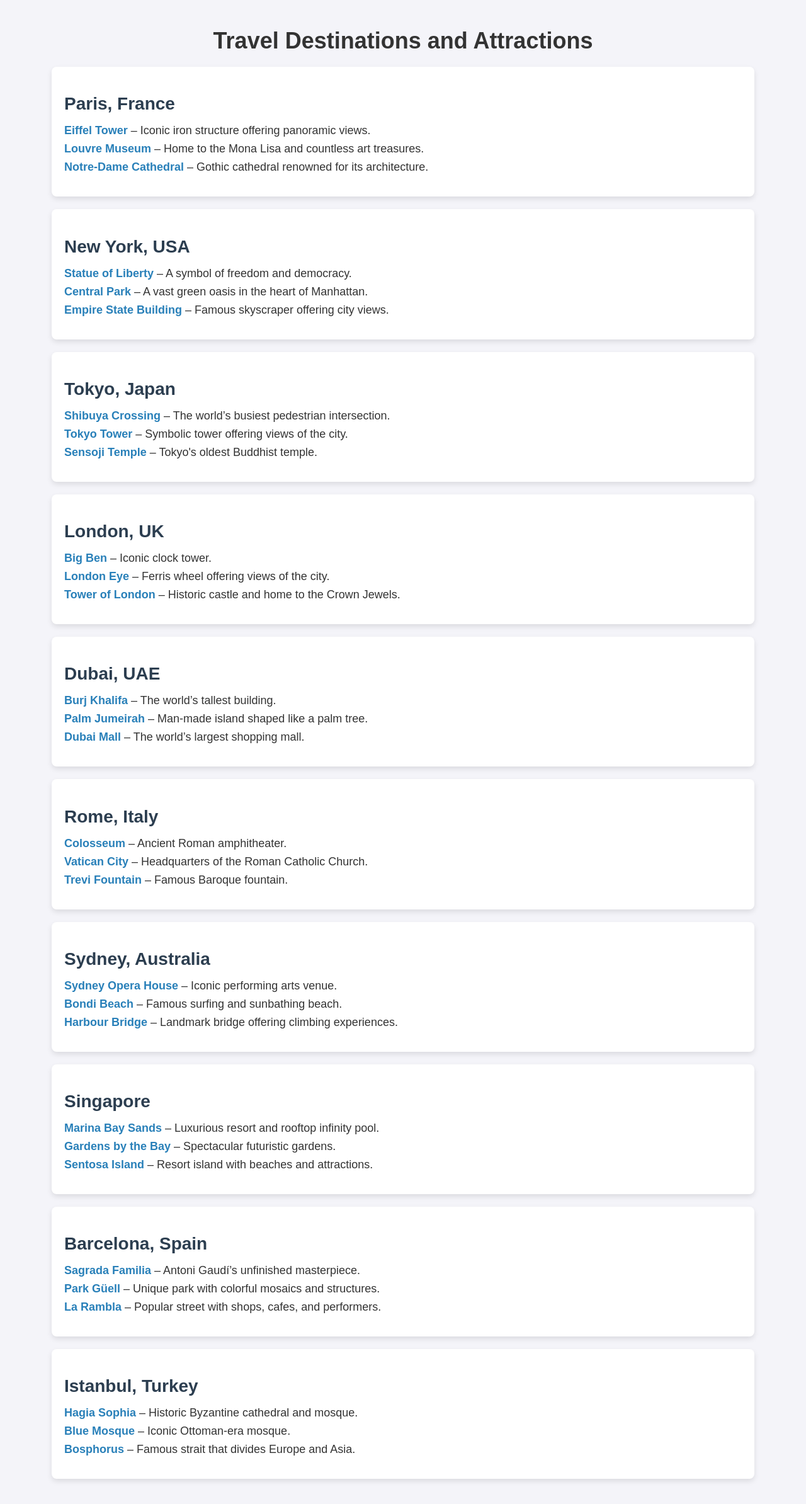
After one commit to Sowmika-Arul/Tourism, a Flask app: template templates/new.html in a window 1280 px wide. The commit adds this page. Shown: the whole page at 63% size. Run offline with Flask 3, Linux system fonts and the light colour scheme; the template is opened without the code that fills it, so the values that code supplies are empty.

Commit message:
added new

```diff
--- a/app.py
+++ b/app.py
@@ -1,4 +1,4 @@
-from flask import Flask, render_template
+from flask import Flask, render_template, request, redirect, url_for, session, flash
 import mysql.connector
 import secrets
 
@@ -29,6 +29,17 @@
     connection.close()
     return packages
 
+# Fetch user from the database
+def get_user(username, password):
+    connection = get_db_connection()
+    cursor = connection.cursor()
+    query = "SELECT * FROM users WHERE username = %s AND password = %s"
+    cursor.execute(query, (username, password))
+    user = cursor.fetchone()
+    cursor.close()
+    connection.close()
+    return user
+
 @app.route('/')
 def index():
     return render_template('index.html')
@@ -39,5 +50,28 @@
     travel_packages = get_travel_packages()  # Fetch data from the DB
     return render_template('places.html', packages=travel_packages)  # Pass data to the template
 
+# Route for user login
+@app.route('/login', methods=['POST'])
+def login():
+    username = request.form['username']
+    password = request.form['password']
+
+    # Validate user credentials
+    user = get_user(username, password)
+    if user:
+        session['username'] = username  # Store the username in session
+        flash('Login successful!', 'success')
+        return redirect(url_for('show_travel_packages'))  # Redirect to the travel packages page
+    else:
+        flash('Invalid username or password', 'danger')
+        return redirect(url_for('index'))  # Redirect back to the index page
+
+# Route to logout
+@app.route('/logout')
+def logout():
+    session.pop('username', None)  # Remove username from session
+    flash('You have been logged out.', 'info')
+    return redirect(url_for('index'))  # Redirect to the index page
+
 if __name__ == '__main__':
     app.run(debug=True)
--- a/templates/index.html
+++ b/templates/index.html
@@ -32,6 +32,10 @@
                 <option value="paris">Paris</option>
                 <option value="new-york">New York</option>
                 <option value="tokyo">Tokyo</option>
+                <option value="london">London</option>
+                <option value="dubai">Dubai</option>
+                <option value="rome">Rome</option>
+                <option value="singapore">Singapore</option>
                 <option value="sydney">Sydney</option>
             </select>
 
--- /dev/null
+++ b/templates/new.html
@@ -0,0 +1,167 @@
+<!DOCTYPE html>
+<html lang="en">
+<head>
+    <meta charset="UTF-8">
+    <meta name="viewport" content="width=device-width, initial-scale=1.0">
+    <title>Travel Destinations</title>
+    <style>
+        body {
+            font-family: Arial, sans-serif;
+            background-color: #f4f4f9;
+            margin: 0;
+            padding: 20px;
+            color: #333;
+        }
+
+        h1 {
+            text-align: center;
+            font-size: 36px;
+            color: #333;
+            margin-bottom: 20px;
+        }
+
+        .container {
+            width: 90%;
+            max-width: 1200px;
+            margin: 0 auto;
+        }
+
+        .city {
+            background-color: #fff;
+            margin-bottom: 20px;
+            padding: 20px;
+            border-radius: 8px;
+            box-shadow: 0 4px 8px rgba(0, 0, 0, 0.1);
+        }
+
+        .city h2 {
+            font-size: 28px;
+            color: #2c3e50;
+            margin-bottom: 10px;
+        }
+
+        .attractions {
+            list-style-type: none;
+            padding: 0;
+        }
+
+        .attractions li {
+            margin: 8px 0;
+            font-size: 18px;
+        }
+
+        .attractions li strong {
+            color: #2980b9;
+        }
+
+    </style>
+</head>
+<body>
+
+    <h1>Travel Destinations and Attractions</h1>
+
+    <div class="container">
+        <!-- Paris -->
+        <div class="city">
+            <h2>Paris, France</h2>
+            <ul class="attractions">
+                <li><strong>Eiffel Tower</strong> – Iconic iron structure offering panoramic views.</li>
+                <li><strong>Louvre Museum</strong> – Home to the Mona Lisa and countless art treasures.</li>
+                <li><strong>Notre-Dame Cathedral</strong> – Gothic cathedral renowned for its architecture.</li>
+            </ul>
+        </div>
+
+        <!-- New York -->
+        <div class="city">
+            <h2>New York, USA</h2>
+            <ul class="attractions">
+                <li><strong>Statue of Liberty</strong> – A symbol of freedom and democracy.</li>
+                <li><strong>Central Park</strong> – A vast green oasis in the heart of Manhattan.</li>
+                <li><strong>Empire State Building</strong> – Famous skyscraper offering city views.</li>
+            </ul>
+        </div>
+
+        <!-- Tokyo -->
+        <div class="city">
+            <h2>Tokyo, Japan</h2>
+            <ul class="attractions">
+                <li><strong>Shibuya Crossing</strong> – The world’s busiest pedestrian intersection.</li>
+                <li><strong>Tokyo Tower</strong> – Symbolic tower offering views of the city.</li>
+                <li><strong>Sensoji Temple</strong> – Tokyo's oldest Buddhist temple.</li>
+            </ul>
+        </div>
+
+        <!-- London -->
+        <div class="city">
+            <h2>London, UK</h2>
+            <ul class="attractions">
+                <li><strong>Big Ben</strong> – Iconic clock tower.</li>
+                <li><strong>London Eye</strong> – Ferris wheel offering views of the city.</li>
+                <li><strong>Tower of London</strong> – Historic castle and home to the Crown Jewels.</li>
+            </ul>
+        </div>
+
+        <!-- Dubai -->
+        <div class="city">
+            <h2>Dubai, UAE</h2>
+            <ul class="attractions">
+                <li><strong>Burj Khalifa</strong> – The world’s tallest building.</li>
+                <li><strong>Palm Jumeirah</strong> – Man-made island shaped like a palm tree.</li>
+                <li><strong>Dubai Mall</strong> – The world’s largest shopping mall.</li>
+            </ul>
+        </div>
+
+        <!-- Rome -->
+        <div class="city">
+            <h2>Rome, Italy</h2>
+            <ul class="attractions">
+                <li><strong>Colosseum</strong> – Ancient Roman amphitheater.</li>
+                <li><strong>Vatican City</strong> – Headquarters of the Roman Catholic Church.</li>
+                <li><strong>Trevi Fountain</strong> – Famous Baroque fountain.</li>
+            </ul>
+        </div>
+
+        <!-- Sydney -->
+        <div class="city">
+            <h2>Sydney, Australia</h2>
+            <ul class="attractions">
+                <li><strong>Sydney Opera House</strong> – Iconic performing arts venue.</li>
+                <li><strong>Bondi Beach</strong> – Famous surfing and sunbathing beach.</li>
+                <li><strong>Harbour Bridge</strong> – Landmark bridge offering climbing experiences.</li>
+            </ul>
+        </div>
+
+        <!-- Singapore -->
+        <div class="city">
+            <h2>Singapore</h2>
+            <ul class="attractions">
+                <li><strong>Marina Bay Sands</strong> – Luxurious resort and rooftop infinity pool.</li>
+                <li><strong>Gardens by the Bay</strong> – Spectacular futuristic gardens.</li>
+                <li><strong>Sentosa Island</strong> – Resort island with beaches and attractions.</li>
+            </ul>
+        </div>
+
+        <!-- Barcelona -->
+        <div class="city">
+            <h2>Barcelona, Spain</h2>
+            <ul class="attractions">
+                <li><strong>Sagrada Familia</strong> – Antoni Gaudí’s unfinished masterpiece.</li>
+                <li><strong>Park Güell</strong> – Unique park with colorful mosaics and structures.</li>
+                <li><strong>La Rambla</strong> – Popular street with shops, cafes, and performers.</li>
+            </ul>
+        </div>
+
+        <!-- Istanbul -->
+        <div class="city">
+            <h2>Istanbul, Turkey</h2>
+            <ul class="attractions">
+                <li><strong>Hagia Sophia</strong> – Historic Byzantine cathedral and mosque.</li>
+                <li><strong>Blue Mosque</strong> – Iconic Ottoman-era mosque.</li>
+                <li><strong>Bosphorus</strong> – Famous strait that divides Europe and Asia.</li>
+            </ul>
+        </div>
+
+    </div>
+
+</body>
+</html>
```
Also changed, not shown: templates/places.html (+112 -27 lines).
